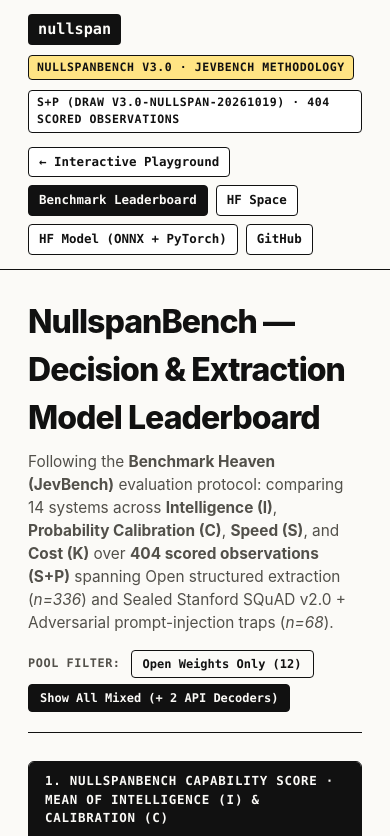
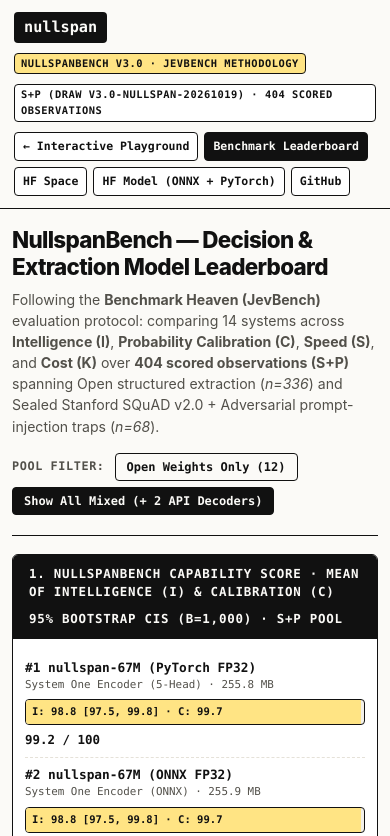
Before and after one commit to hemanth/nullspan, a website: page docs/bench.html in a window 390 px wide. Shown: the top 836 px of the page. Drawn offline with Linux system fonts and the light colour scheme.

Commit message:
Make docs/bench.html mobile responsive across phones and tablets

```diff
--- a/docs/bench.html
+++ b/docs/bench.html
@@ -185,6 +185,7 @@
       border: 1.5px solid var(--border);
       border-radius: 6px;
       overflow: hidden;
+      min-width: 0;
     }
 
     .section-header {
@@ -279,6 +280,7 @@
       border-radius: 6px;
       padding: 14px;
       background: var(--bg);
+      min-width: 0;
     }
 
     .chart-box h3 {
@@ -385,6 +387,70 @@
     .bh-heat {
       text-align: center !important;
       font-weight: 700;
+    }
+
+    @media (max-width: 760px) {
+      header {
+        position: static;
+        padding: 12px 14px;
+        gap: 10px;
+      }
+      .brand .badge {
+        font-size: 0.65rem;
+        padding: 2px 6px;
+      }
+      .links {
+        width: 100%;
+        gap: 6px;
+        font-size: 0.72rem;
+      }
+      .links a {
+        padding: 5px 8px;
+      }
+      main {
+        padding: 18px 12px 48px;
+        gap: 18px;
+      }
+      .hero h1 {
+        font-size: 1.4rem;
+        line-height: 1.2;
+      }
+      .hero p {
+        font-size: 0.88rem;
+      }
+      .section-body {
+        padding: 12px;
+      }
+      .filter-bar {
+        padding: 10px 12px;
+        gap: 8px;
+      }
+      .btn-group {
+        width: 100%;
+      }
+      select.sys-select, input.search-input {
+        width: 100%;
+        max-width: 100%;
+      }
+      .cap-fill {
+        font-size: 0.66rem;
+        padding-left: 6px;
+        overflow: hidden;
+        text-overflow: ellipsis;
+      }
+      .cap-score-val {
+        text-align: left;
+        font-size: 0.78rem;
+      }
+      .sliders-grid {
+        grid-template-columns: 1fr 1fr;
+      }
+    }
+
+    @media (max-width: 480px) {
+      .sliders-grid {
+        grid-template-columns: 1fr;
+      }
     }
   </style>
 </head>
```
